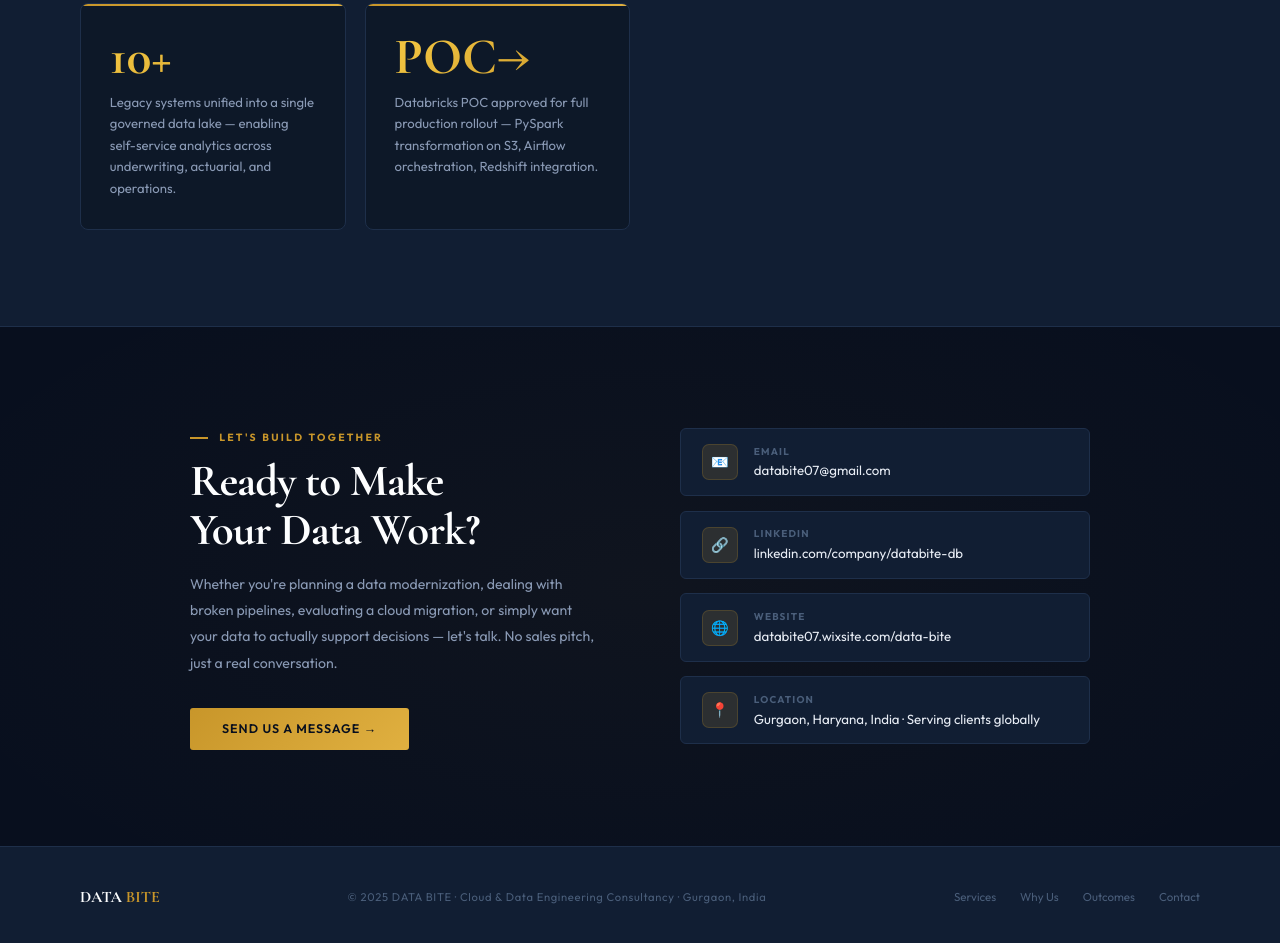
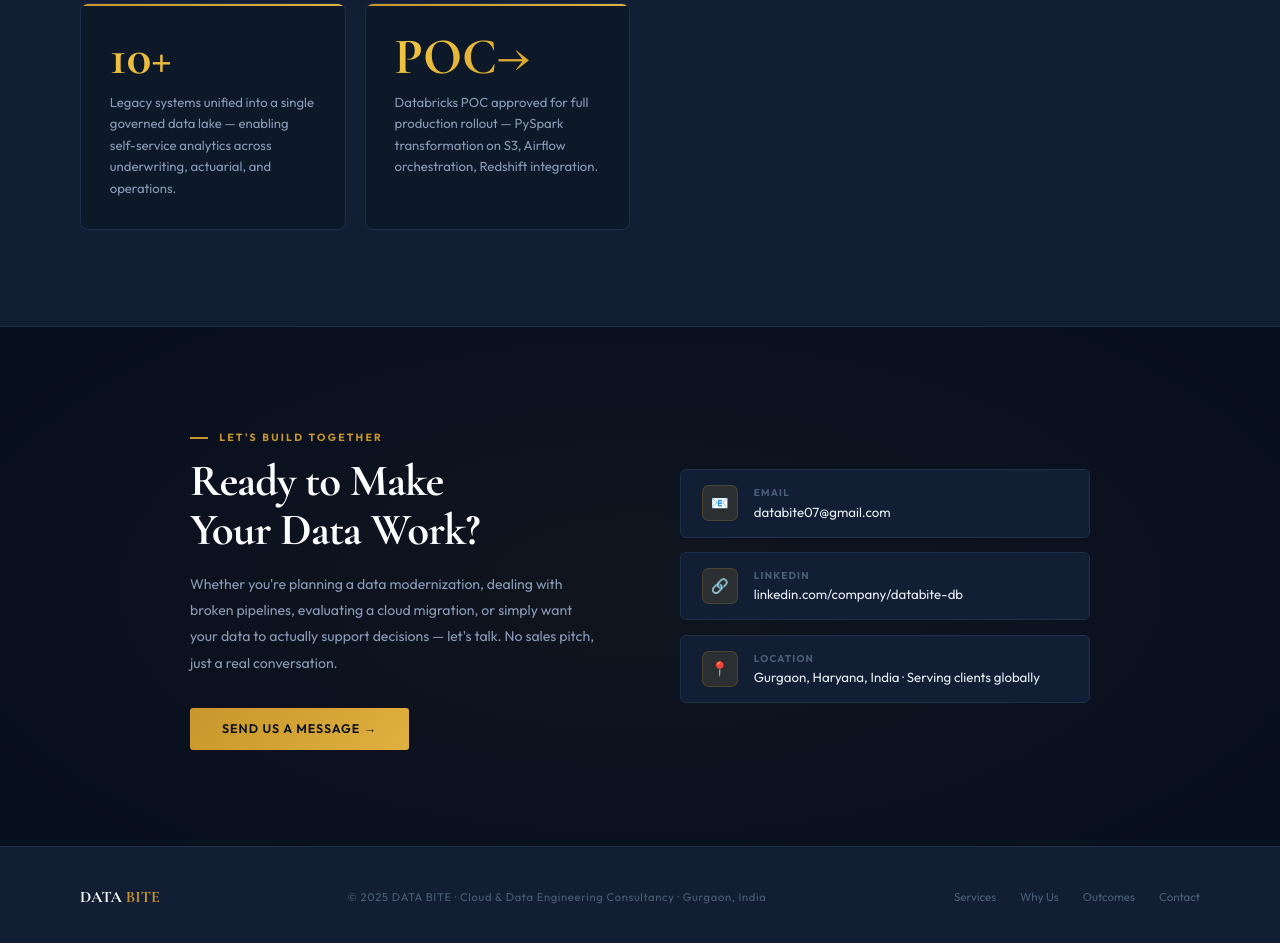
Before and after one commit to nik-db/databite, a plain HTML site: page index.html in a window 1280 px wide. Shown: the part 4475-5418 px from the top of the page. Drawn offline with nearby package versions, Linux system fonts and the light colour scheme.

Commit message:
removed wix site URL

```diff
--- a/index.html
+++ b/index.html
@@ -743,10 +743,6 @@ footer{
           <div class="c-icon">🔗</div>
           <div><span>LinkedIn</span><strong>linkedin.com/company/databite-db</strong></div>
         </a>
-        <a href="https://databite07.wixsite.com/data-bite" target="_blank" class="c-item">
-          <div class="c-icon">🌐</div>
-          <div><span>Website</span><strong>databite07.wixsite.com/data-bite</strong></div>
-        </a>
         <div class="c-item" style="cursor:default">
           <div class="c-icon">📍</div>
           <div><span>Location</span><strong>Gurgaon, Haryana, India · Serving clients globally</strong></div>
```
